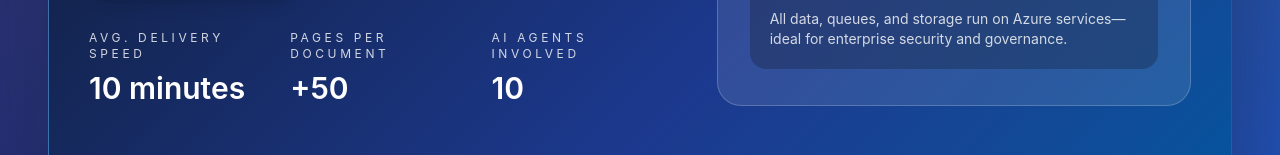
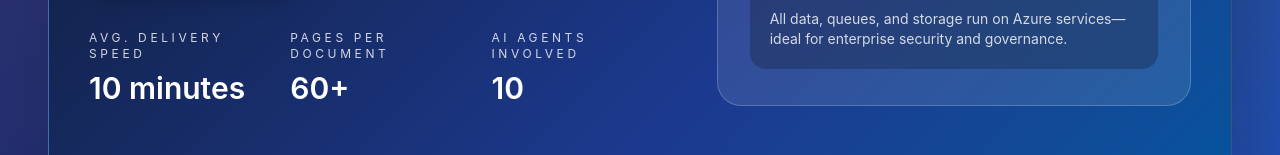
Before and after one commit to azure-way/aidocwriter, a Next.js app in the folder ui/: page / in a window 1280 px wide. Shown: the part 645-800 px from the top of the page. Built offline with nearby package versions, Linux system fonts and the light colour scheme; no server answers.

Commit message:
feat: update document metrics to reflect accurate page count

```diff
--- a/ui/src/app/page.tsx
+++ b/ui/src/app/page.tsx
@@ -73,7 +73,7 @@ export default function HomePage() {
               </div>
               <div>
                 <dt className="text-xs uppercase tracking-[0.3em]">Pages per document</dt>
-                <dd className="mt-2 text-3xl font-semibold text-white">+50</dd>
+                <dd className="mt-2 text-3xl font-semibold text-white">60+</dd>
               </div>
               <div>
                 <dt className="text-xs uppercase tracking-[0.3em]">AI agents involved</dt>
```
